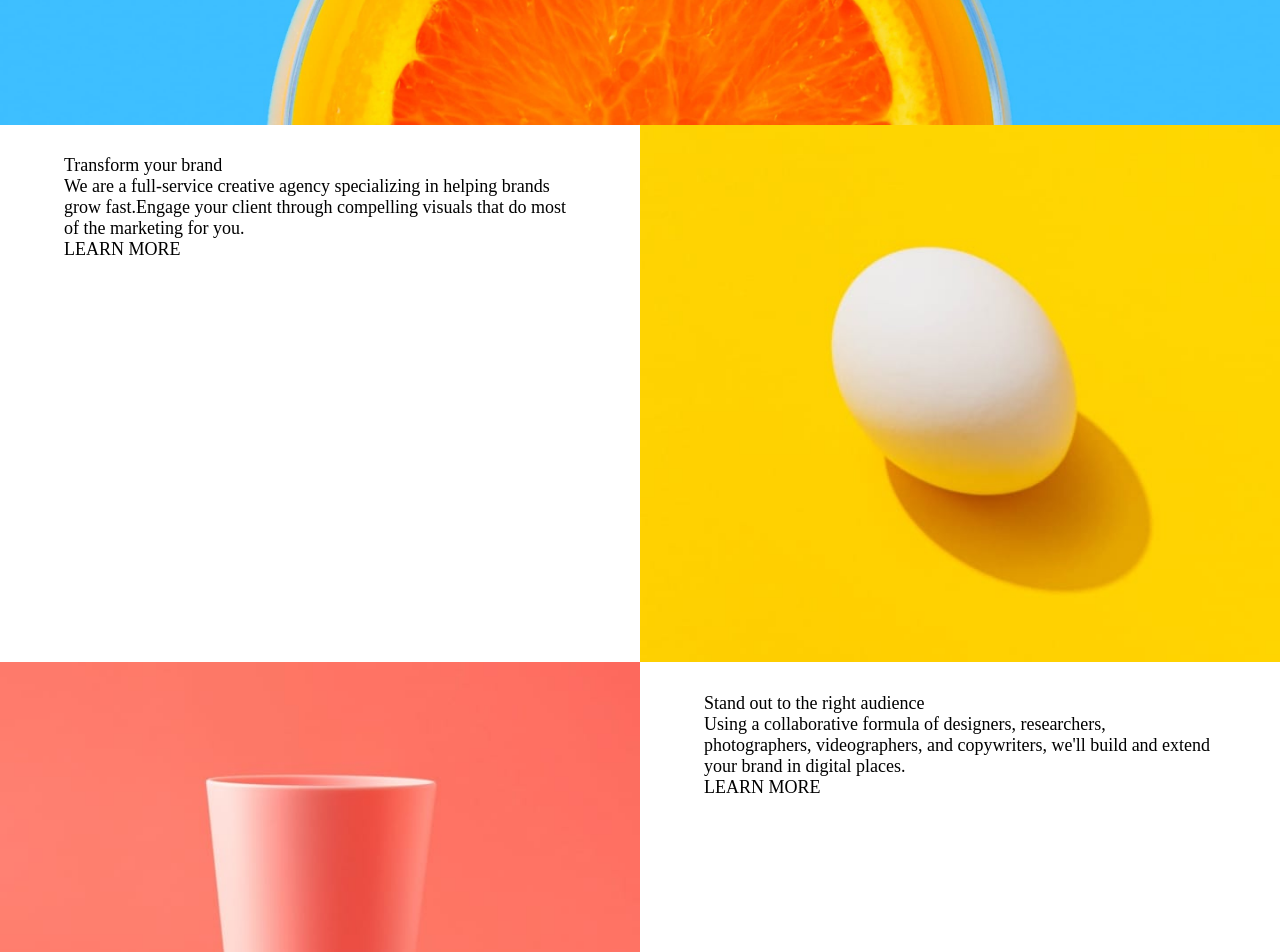
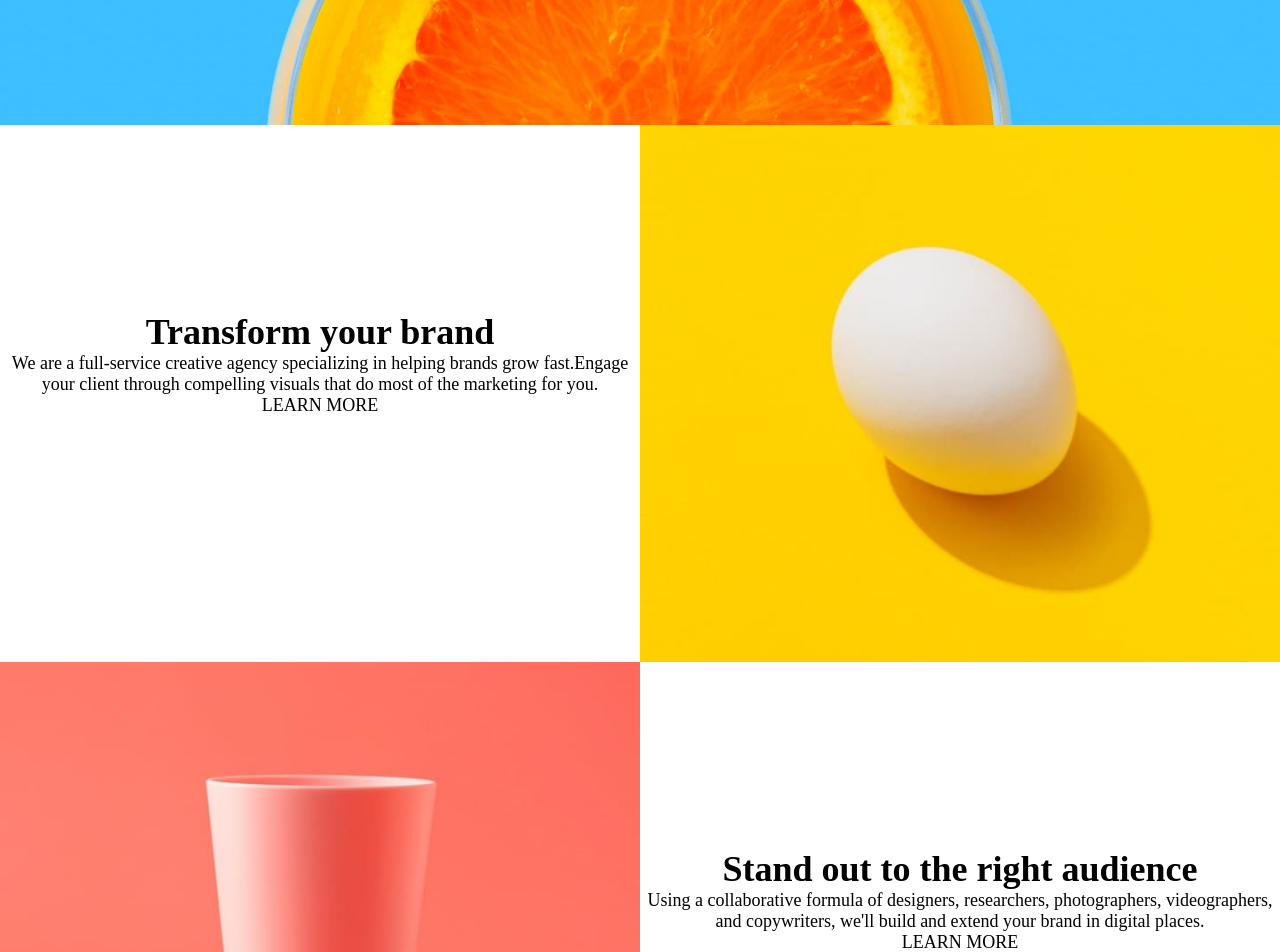
Before and after one commit to kabocha23/Sunnyside-Agency-Site, a React (Create React App) app: page / in a window 1280 px wide. Shown: the part 640-1592 px from the top of the page. Built offline with nearby package versions, Linux system fonts and the light colour scheme.

Commit message:
additional changes to body

```diff
--- a/src/Body/Body.css
+++ b/src/Body/Body.css
@@ -20,16 +20,22 @@
     min-width: 477px;
 }
 .body-egg-text {
-    margin: auto;
+    display: flex;
+    justify-content: center;
+    flex-flow: column nowrap;
+    margin: 0 auto;
     width: 50%;
     min-width: 477px;
+    height: 100%;
     min-height: 477px;
     font-size: 18px;
     font-family: 'Barlow', serif;
+    text-align: center;
+    vertical-align: middle;
 }
-.body-egg-text p {
-    text-align: left;
-    margin: 0% 10%;
+.body-egg-text h1, p {
+    margin: 0 auto;
+    font-family: 'Barlow', serif;
 }
 
 /* Stand out - Cup picture row */
@@ -51,16 +57,22 @@
 }
 
 .body-cup-text {
-    margin: auto;
+    display: flex;
+    justify-content: center;
+    flex-flow: column nowrap;
+    margin: 0 auto;
     width: 50%;
     min-width: 477px;
+    height: 100%;
     min-height: 477px;
     font-size: 18px;
     font-family: 'Barlow', serif;
+    text-align: center;
+    vertical-align: middle;
 }
-.body-cup-text p {
-    text-align: left;
-    margin: 0% 10%;
+.body-cup-text h1, p {
+    margin: 0 auto;
+    font-family: 'Barlow', serif;
 }
 
 /* Graphic design - Photography row */
--- a/src/Body/Body.js
+++ b/src/Body/Body.js
@@ -12,23 +12,25 @@ class Body extends Component{
                         <img src={require('../images/image-transform.jpg')} alt='egg' />
                     </div>
                     <div className='body-egg-text'>
-                        <p>Transform your brand</p>
+                        <h1>Transform your brand</h1>
                         <p>We are a full-service creative agency specializing in helping brands grow fast.Engage your client through compelling visuals that do most of the marketing for you.</p>
                         <a><p>LEARN MORE</p></a>
                     </div>
                 </div>
+
                 {/*  Stand out - Cup picture row */}
                 <div className='body-cup'>
                     <div className='body-cup-image'>
                         <img src={require('../images/image-stand-out.jpg')} alt='cup'/>
                     </div>
                     <div className='body-cup-text'>
-                        <p>Stand out to the right audience</p>
+                        <h1>Stand out to the right audience</h1>
                         <p>Using a collaborative formula of designers, researchers, photographers, videographers, and copywriters, we'll build and extend your brand in digital places.</p>
                         <a><p>LEARN MORE</p></a>
                     </div>
 
                 </div>
+
                 {/* Graphic design - Photography row */}
                 <div className='body-cherry-orange'>
                     <div className='body-graphic'>
```
